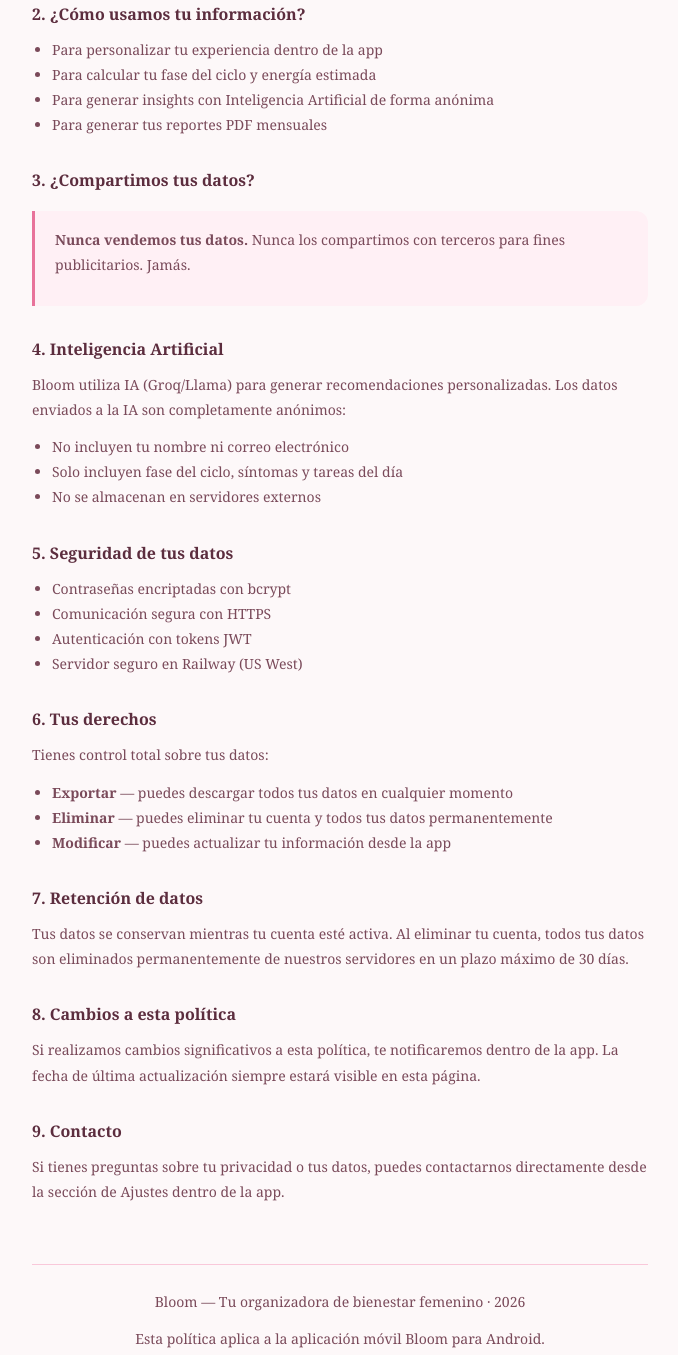
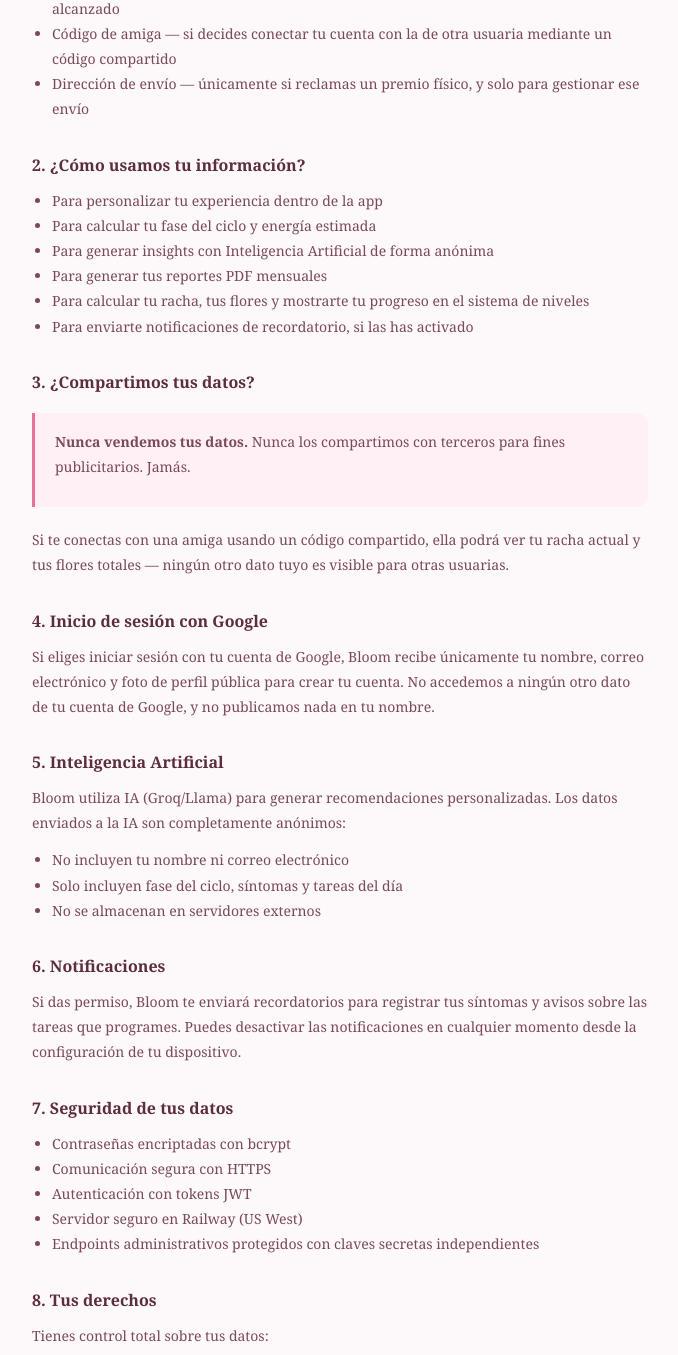
Before and after one commit to bloom-appco/privacy, a plain HTML site: page index.html in a window 1280 px wide. Shown: the part 581-1936 px from the top of the page, without its empty margins (300-978 px from the left). Drawn offline with Linux system fonts and the light colour scheme.

Commit message:
Update index.html

```diff
--- a/index.html
+++ b/index.html
@@ -21,11 +21,9 @@
 </style>
 </head>
 <body>
-
 <div class="nav">
 <div class="nav-logo">Bloom</div>
 </div>
-
 <div class="container">
 <h1>Política de Privacidad</h1>
 <div class="date">Última actualización: junio de 2026</div>
@@ -41,6 +39,9 @@
 <li>Datos del ciclo menstrual — fechas, duración y fases</li>
 <li>Síntomas físicos y emocionales — los que tú decides registrar</li>
 <li>Tareas y notas personales — para tu organización diaria</li>
+<li>Datos de gamificación — flores acumuladas, racha de uso, medallas obtenidas y nivel alcanzado</li>
+<li>Código de amiga — si decides conectar tu cuenta con la de otra usuaria mediante un código compartido</li>
+<li>Dirección de envío — únicamente si reclamas un premio físico, y solo para gestionar ese envío</li>
 </ul>
 
 <h2>2. ¿Cómo usamos tu información?</h2>
@@ -49,14 +50,20 @@
 <li>Para calcular tu fase del ciclo y energía estimada</li>
 <li>Para generar insights con Inteligencia Artificial de forma anónima</li>
 <li>Para generar tus reportes PDF mensuales</li>
+<li>Para calcular tu racha, tus flores y mostrarte tu progreso en el sistema de niveles</li>
+<li>Para enviarte notificaciones de recordatorio, si las has activado</li>
 </ul>
 
 <h2>3. ¿Compartimos tus datos?</h2>
 <div class="highlight">
 <p><strong>Nunca vendemos tus datos.</strong> Nunca los compartimos con terceros para fines publicitarios. Jamás.</p>
 </div>
+<p>Si te conectas con una amiga usando un código compartido, ella podrá ver tu racha actual y tus flores totales — ningún otro dato tuyo es visible para otras usuarias.</p>
 
-  <h2>4. Inteligencia Artificial</h2>
+<h2>4. Inicio de sesión con Google</h2>
+<p>Si eliges iniciar sesión con tu cuenta de Google, Bloom recibe únicamente tu nombre, correo electrónico y foto de perfil pública para crear tu cuenta. No accedemos a ningún otro dato de tu cuenta de Google, y no publicamos nada en tu nombre.</p>
+
+<h2>5. Inteligencia Artificial</h2>
 <p>Bloom utiliza IA (Groq/Llama) para generar recomendaciones personalizadas. Los datos enviados a la IA son completamente anónimos:</p>
 <ul>
 <li>No incluyen tu nombre ni correo electrónico</li>
@@ -64,29 +71,34 @@
 <li>No se almacenan en servidores externos</li>
 </ul>
 
-  <h2>5. Seguridad de tus datos</h2>
+<h2>6. Notificaciones</h2>
+<p>Si das permiso, Bloom te enviará recordatorios para registrar tus síntomas y avisos sobre las tareas que programes. Puedes desactivar las notificaciones en cualquier momento desde la configuración de tu dispositivo.</p>
+
+<h2>7. Seguridad de tus datos</h2>
 <ul>
 <li>Contraseñas encriptadas con bcrypt</li>
 <li>Comunicación segura con HTTPS</li>
 <li>Autenticación con tokens JWT</li>
 <li>Servidor seguro en Railway (US West)</li>
+<li>Endpoints administrativos protegidos con claves secretas independientes</li>
 </ul>
 
-  <h2>6. Tus derechos</h2>
+<h2>8. Tus derechos</h2>
 <p>Tienes control total sobre tus datos:</p>
 <ul>
 <li><strong>Exportar</strong> — puedes descargar todos tus datos en cualquier momento</li>
 <li><strong>Eliminar</strong> — puedes eliminar tu cuenta y todos tus datos permanentemente</li>
 <li><strong>Modificar</strong> — puedes actualizar tu información desde la app</li>
+<li><strong>Desconectar</strong> — puedes eliminar la conexión con una amiga en cualquier momento</li>
 </ul>
 
-  <h2>7. Retención de datos</h2>
+<h2>9. Retención de datos</h2>
 <p>Tus datos se conservan mientras tu cuenta esté activa. Al eliminar tu cuenta, todos tus datos son eliminados permanentemente de nuestros servidores en un plazo máximo de 30 días.</p>
 
-  <h2>8. Cambios a esta política</h2>
+<h2>10. Cambios a esta política</h2>
 <p>Si realizamos cambios significativos a esta política, te notificaremos dentro de la app. La fecha de última actualización siempre estará visible en esta página.</p>
 
-  <h2>9. Contacto</h2>
+<h2>11. Contacto</h2>
 <p>Si tienes preguntas sobre tu privacidad o tus datos, puedes contactarnos directamente desde la sección de Ajustes dentro de la app.</p>
 
 <div class="footer">
@@ -94,6 +106,5 @@
 <p style="margin-top:8px;">Esta política aplica a la aplicación móvil Bloom para Android.</p>
 </div>
 </div>
-
 </body>
 </html>
```
Lines whose indentation alone changed are shown as unchanged.
